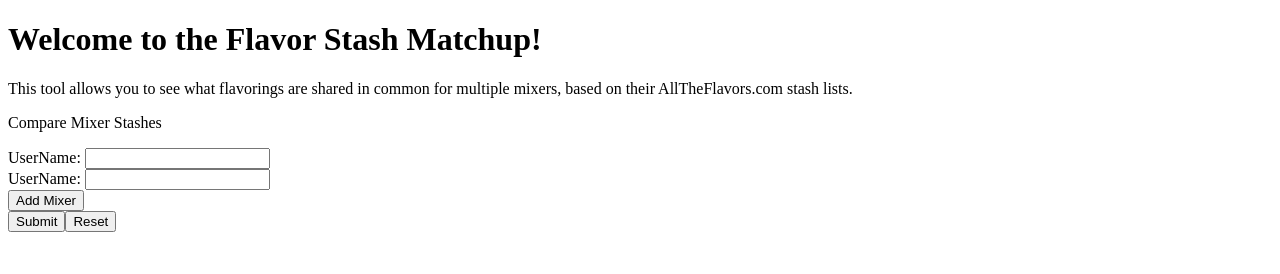
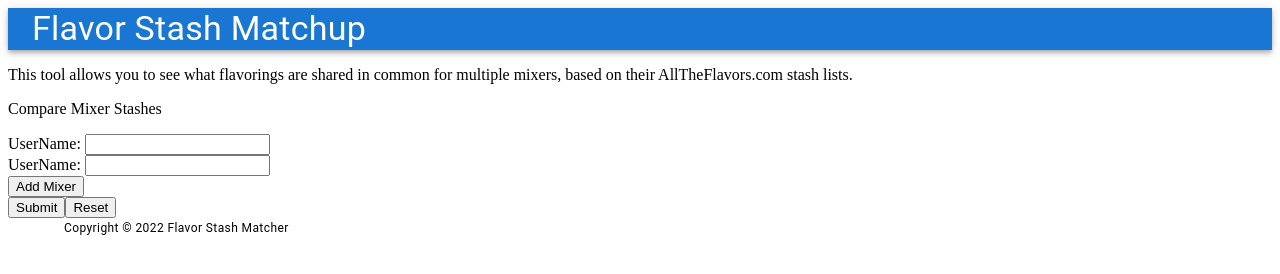
Before and after one commit to hdaws/flavor-stash-matchup, a Gatsby site: page / in a window 1280 px wide. Built offline with nearby package versions, Linux system fonts and the light colour scheme; Gatsby itself is replaced by a stand-in of ours.

Commit message:
adding a default sort, links to atf, header/footer/layout scaffolding. still ugly

```diff
--- a/package.json
+++ b/package.json
@@ -16,12 +16,15 @@
   "dependencies": {
     "@emotion/react": "^11.7.1",
     "@emotion/styled": "^11.6.0",
+    "@fontsource/roboto": "^4.5.1",
     "@mui/material": "^5.2.8",
     "@mui/utils": "^5.2.3",
     "axios": "^0.24.0",
     "formik": "^2.2.9",
     "gatsby": "^4.5.2",
+    "install": "^0.13.0",
     "lodash": "^4.17.21",
+    "npm": "^8.3.1",
     "prop-types": "^15.8.1",
     "react": "^17.0.1",
     "react-dom": "^17.0.1"
--- /dev/null
+++ b/src/components/footer.js
@@ -0,0 +1,16 @@
+import { format } from 'date-fns';
+import { Container, Typography } from '@mui/material';
+
+export default function Footer() {
+  const currentYear = format(Date.now(), 'yyyy');
+
+  return (
+    <footer>
+      <Container>
+        <Typography variant="caption" sx={{ textAlign: 'center' }}>
+          Copyright &copy; {currentYear} Flavor Stash Matcher
+        </Typography>
+      </Container>
+    </footer>
+  );
+}
--- /dev/null
+++ b/src/components/header.js
@@ -0,0 +1,18 @@
+import PropTypes from 'prop-types';
+import { AppBar, Container, Typography } from '@mui/material';
+
+const Header = ({ siteTitle = '' }) => {
+  return (
+    <AppBar position="static">
+      <Container maxWidth="xl">
+        <Typography variant="h4">{siteTitle}</Typography>
+      </Container>
+    </AppBar>
+  );
+};
+
+Header.propTypes = {
+  siteTitle: PropTypes.string
+};
+
+export default Header;
--- /dev/null
+++ b/src/components/layout.js
@@ -0,0 +1,31 @@
+import PropTypes from 'prop-types';
+import { useStaticQuery, graphql } from 'gatsby';
+import { Fragment } from 'react';
+import Header from './header';
+import Footer from './footer';
+
+const Layout = ({ children }) => {
+  const data = useStaticQuery(graphql`
+    query SiteTitleQuery {
+      site {
+        siteMetadata {
+          title
+        }
+      }
+    }
+  `);
+
+  return (
+    <Fragment>
+      <Header siteTitle={data.site.siteMetadata.title} />
+      <main>{children}</main>
+      <Footer />
+    </Fragment>
+  );
+};
+
+Layout.propTypes = {
+  children: PropTypes.node.isRequired
+};
+
+export default Layout;
--- a/src/components/mixer-list.js
+++ b/src/components/mixer-list.js
@@ -51,7 +51,7 @@ const MixerList = () => {
             id: rawFlavorData.id,
             name: rawFlavorData.name,
             vendorAbbr: rawFlavorData.vendor.abbreviation,
-            vendor: rawFlavorData.vendor.name
+            slug: rawFlavorData.slug
           };
         });
         results.push.apply(results, flavorData);
--- a/src/components/mixer-results.js
+++ b/src/components/mixer-results.js
@@ -86,7 +86,7 @@ EnhancedTableHead.propTypes = {
 
 const MixerResults = (props) => {
   const [order, setOrder] = useState('asc');
-  const [orderBy, setOrderBy] = useState('calories');
+  const [orderBy, setOrderBy] = useState('vendorAbbr');
   const [page, setPage] = useState(0);
   const [rowsPerPage, setRowsPerPage] = useState(500);
 
@@ -96,8 +96,9 @@ const MixerResults = (props) => {
     setOrderBy(property);
   };
 
-  const handleClick = (event, id) => {
-    console.log('CLICK TO OPEN NEW LINK TO ATF. NOT YET IMPLEMENTED', id);
+  const handleClick = (event, slug) => {
+    const url = `https://alltheflavors.com/flavors/${slug}`;
+    window.open(url, '_blank');
   };
 
   const handleChangePage = (event, newPage) => {
@@ -136,7 +137,7 @@ const MixerResults = (props) => {
                   return (
                     <TableRow
                       hover
-                      onClick={(event) => handleClick(event, row.id)}
+                      onClick={(event) => handleClick(event, row.slug)}
                       tabIndex={-1}
                       key={row.id}
                     >
--- a/src/pages/index.js
+++ b/src/pages/index.js
@@ -1,16 +1,15 @@
 import MixerList from '../components/mixer-list';
+import Layout from '../components/layout';
 
 const IndexPage = () => {
   return (
-    <main>
-      <title>Flavor Stash Matchup</title>
-      <h1>Welcome to the Flavor Stash Matchup!</h1>
+    <Layout>
       <p>
         This tool allows you to see what flavorings are shared in common for
         multiple mixers, based on their AllTheFlavors.com stash lists.
       </p>
       <MixerList />
-    </main>
+    </Layout>
   );
 };
 
```
Also changed, not shown: 1 other file.
